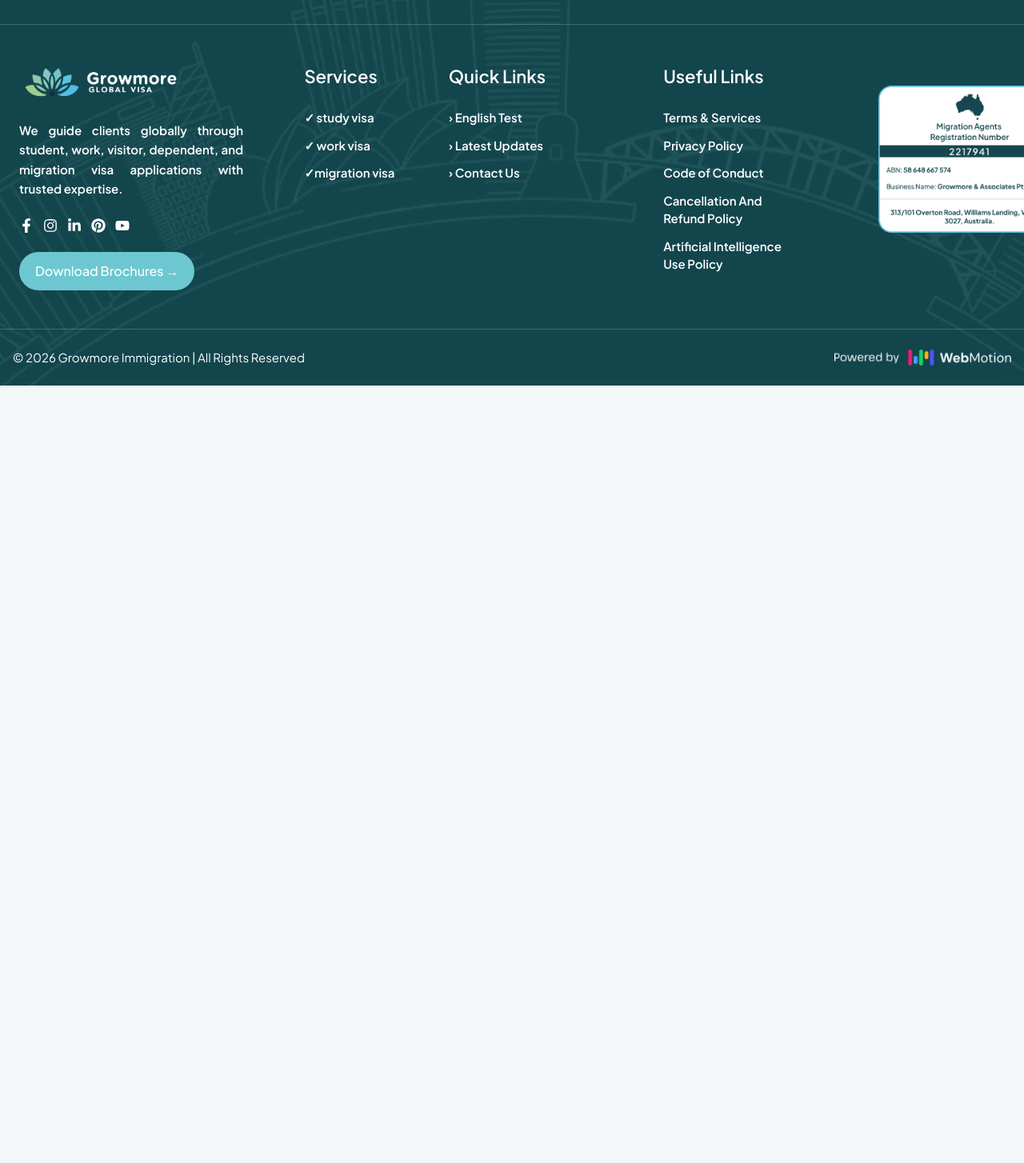
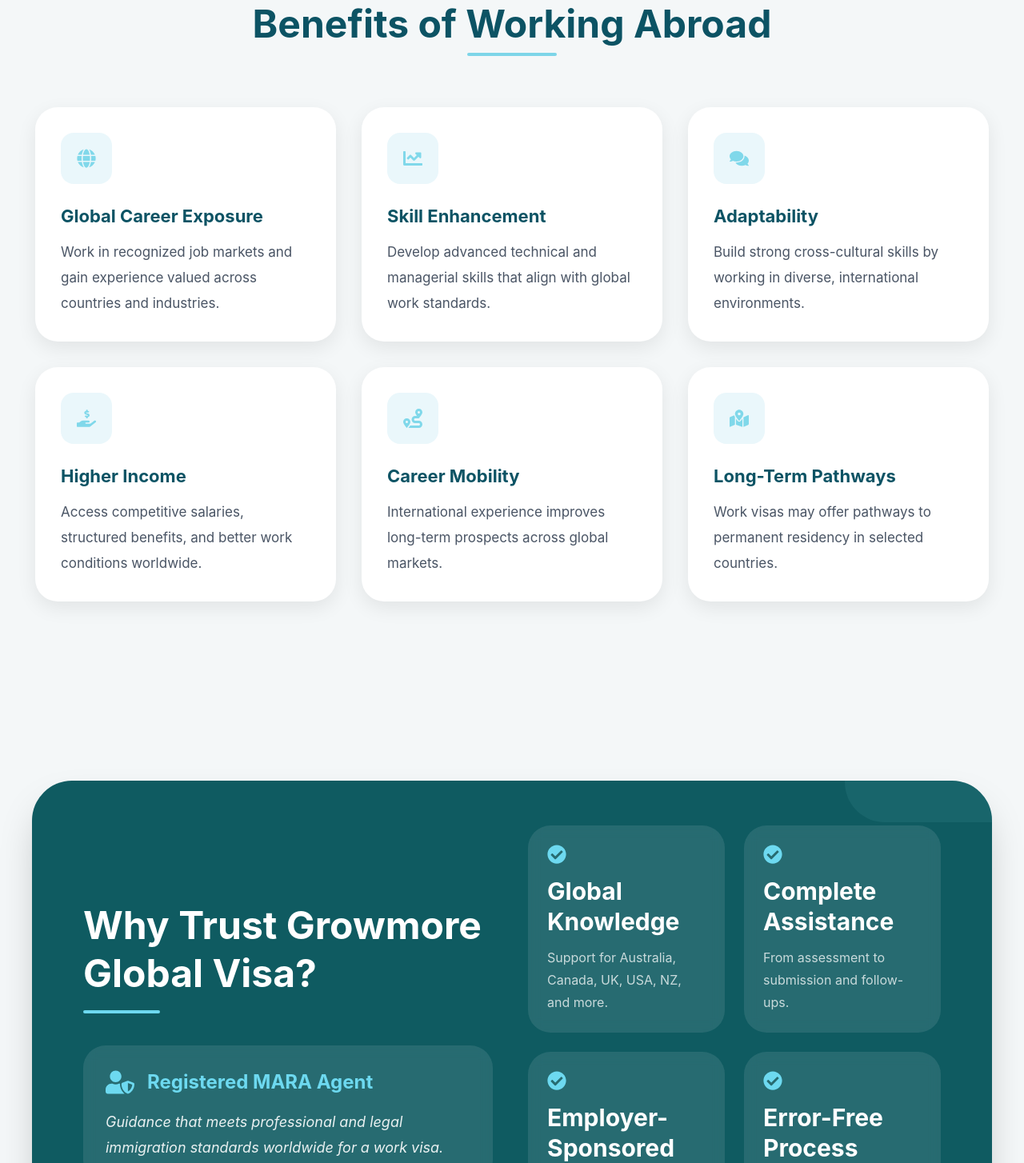
Before and after one commit to thejobsnvisa/growmore.visa, a React (Vite) app: page /work-visa in a window 1280 px wide. Shown: the part 2301-3755 px from the top of the page at 80% size. Before the commit the page ends 2783 px from the top, so only its background shows below. Built offline with nearby package versions, Linux system fonts and the light colour scheme.

Commit message:
code added

```diff
--- /dev/null
+++ b/src/Components/BenefitsSection.jsx
@@ -0,0 +1,82 @@
+import {
+  FaGlobe,
+  FaChartLine,
+  FaComments,
+  FaHandHoldingUsd,
+  FaRoute,
+  FaMapMarkedAlt,
+} from "react-icons/fa";
+
+const benefits = [
+  {
+    icon: <FaGlobe />,
+    title: "Global Career Exposure",
+    desc: "Work in recognized job markets and gain experience valued across countries and industries.",
+  },
+  {
+    icon: <FaChartLine />,
+    title: "Skill Enhancement",
+    desc: "Develop advanced technical and managerial skills that align with global work standards.",
+  },
+  {
+    icon: <FaComments />,
+    title: "Adaptability",
+    desc: "Build strong cross-cultural skills by working in diverse, international environments.",
+  },
+  {
+    icon: <FaHandHoldingUsd />,
+    title: "Higher Income",
+    desc: "Access competitive salaries, structured benefits, and better work conditions worldwide.",
+  },
+  {
+    icon: <FaRoute />,
+    title: "Career Mobility",
+    desc: "International experience improves long-term prospects across global markets.",
+  },
+  {
+    icon: <FaMapMarkedAlt />,
+    title: "Long-Term Pathways",
+    desc: "Work visas may offer pathways to permanent residency in selected countries.",
+  },
+];
+
+export default function BenefitsSection() {
+  return (
+    <section className=" py-20 px-5">
+      <div className="max-w-7xl mx-auto">
+        {/* Heading */}
+        <div className="text-center mb-16">
+          <h2 className="text-3xl md:text-5xl font-bold text-[#0c5364]">
+            Benefits of Working Abroad
+          </h2>
+
+          <div className="w-28 h-1 bg-[#7dd5e8] rounded-full mx-auto mt-3" />
+        </div>
+
+        {/* Cards */}
+        <div className="grid grid-cols-1 sm:grid-cols-2 lg:grid-cols-3 gap-8">
+          {benefits.map((item, index) => (
+            <div
+              key={index}
+              className="bg-white rounded-[28px] p-8 shadow-[0_8px_25px_rgba(0,0,0,0.08)] hover:-translate-y-2 transition duration-300"
+            >
+              {/* Icon */}
+              <div className="w-16 h-16 rounded-2xl bg-[#eaf7fb] flex items-center justify-center text-[#80d8ea] text-2xl mb-6">
+                {item.icon}
+              </div>
+
+              {/* Content */}
+              <h3 className="text-[22px] font-bold text-[#0c5364] mb-3">
+                {item.title}
+              </h3>
+
+              <p className="text-gray-600 text-[17px] leading-8">
+                {item.desc}
+              </p>
+            </div>
+          ))}
+        </div>
+      </div>
+    </section>
+  );
+}
--- /dev/null
+++ b/src/Components/WhyTrustSection.jsx
@@ -0,0 +1,89 @@
+import {
+  FaUserShield,
+  FaCheckCircle,
+} from "react-icons/fa";
+
+const trustData = [
+  {
+    title: "Global Knowledge",
+    description:
+      "Support for Australia, Canada, UK, USA, NZ, and more.",
+  },
+  {
+    title: "Complete Assistance",
+    description:
+      "From assessment to submission and follow-ups.",
+  },
+  {
+    title: "Employer-Sponsored",
+    description:
+      "Ensuring all sponsorship rules are met perfectly.",
+  },
+  {
+    title: "Error-Free Process",
+    description:
+      "Aligning with laws to avoid any application delays.",
+  },
+];
+
+export default function WhyTrustSection() {
+  return (
+    <section className="py-20 px-4">
+      <div className="max-w-7xl mx-auto">
+        <div className="relative overflow-hidden rounded-[50px] bg-[#0f5b61] shadow-2xl px-8 py-14 lg:px-16">
+          {/* Decorative circle */}
+          <div className="absolute top-0 right-0 w-[280px] h-[100px] bg-[#2f7a81]/30 rounded-full translate-x-24 -translate-y-12" />
+
+          <div className="relative z-10 grid grid-cols-1 lg:grid-cols-2 gap-10 items-center">
+            {/* Left Content */}
+            <div>
+              <h2 className="text-white text-4xl md:text-5xl font-bold leading-tight">
+                Why Trust Growmore <br />
+                Global Visa?
+              </h2>
+
+              {/* underline */}
+              <div className="w-24 h-1 bg-[#6dd9f0] rounded-full mt-4 mb-10" />
+
+              {/* Main card */}
+              <div className="bg-white/10 backdrop-blur-sm rounded-[28px] p-7 max-w-lg">
+                <div className="flex items-center gap-4 mb-4">
+                  <FaUserShield className="text-[#6dd9f0] text-4xl" />
+
+                  <h3 className="text-[#6dd9f0] text-2xl font-bold">
+                    Registered MARA Agent
+                  </h3>
+                </div>
+
+                <p className="text-white/90 text-lg italic leading-8">
+                  Guidance that meets professional and legal
+                  immigration standards worldwide for a work visa.
+                </p>
+              </div>
+            </div>
+
+            {/* Right Cards */}
+            <div className="grid grid-cols-1 sm:grid-cols-2 gap-6">
+              {trustData.map((item, index) => (
+                <div
+                  key={index}
+                  className="bg-white/10 backdrop-blur-sm rounded-[28px] p-6"
+                >
+                  <FaCheckCircle className="text-[#6dd9f0] text-2xl mb-4" />
+
+                  <h3 className="text-white text-3xl font-bold leading-tight mb-3">
+                    {item.title}
+                  </h3>
+
+                  <p className="text-white/75 text-base leading-7">
+                    {item.description}
+                  </p>
+                </div>
+              ))}
+            </div>
+          </div>
+        </div>
+      </div>
+    </section>
+  );
+}
--- a/src/Pages/WorkVisa.jsx
+++ b/src/Pages/WorkVisa.jsx
@@ -1,5 +1,7 @@
 import { Link } from "react-router-dom";
 import a1 from "../assets/a1.jpg";
+import BenefitsSection from "../Components/BenefitsSection";
+import WhyTrustSection from "../Components/WhyTrustSection";
 const WorkVisa = () => {
   return (
     <div>
@@ -191,6 +193,8 @@ const WorkVisa = () => {
             </div>
           </div>
         </div>
+         <BenefitsSection/>
+         <WhyTrustSection/>
       </div>
     </div>
   );
```
